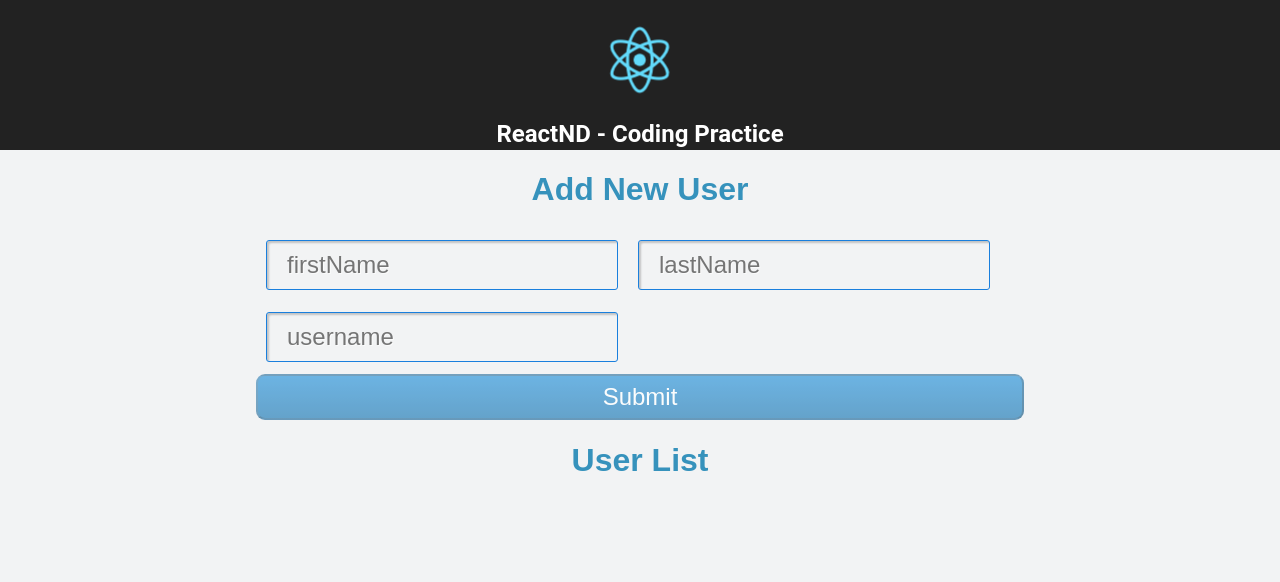
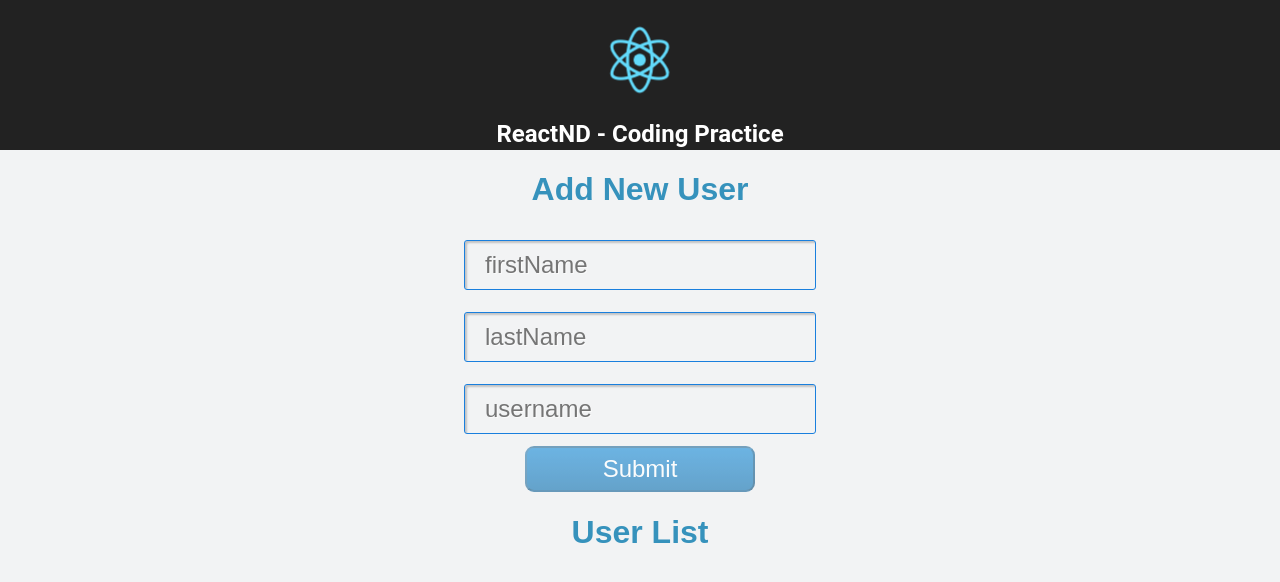
Before and after one commit to andrewShillito/reactnd-game-user-app, a React (Create React App) app: page / in a window 1280 px wide. Shown: the top 582 px of the page. Built offline with nearby package versions, Linux system fonts and the light colour scheme.

Commit message:
update form css

```diff
--- a/src/App.css
+++ b/src/App.css
@@ -62,6 +62,16 @@ body {
   padding: 0;
   padding-right: 0;
   margin: 0;
+  display: flex;
+  flex-direction: column;
+}
+
+.user-form {
+  display: flex;
+  flex-direction: column;
+  justify-content: center;
+  align-items: center;
+  width: 100%;
 }
 
 .form-title {
@@ -73,15 +83,18 @@ input {
   margin-bottom: .5em;
   font-family: inherit;
   background-color: #f2f3f4;
+  min-width: 300px;
 }
 
 .form-submit-button {
-  width: 100%;
+  width: 30%;
   font-size: 24px;
   background-color: #296ddb;
   color: white;
   padding: .3em;
   font-family: inherit;
+  align-self: center;
+  min-width: 150px;
 }
 
 .form-submit-button:disabled {
```
Also changed, not shown: src/FormInput.js (+5 -5 lines).
